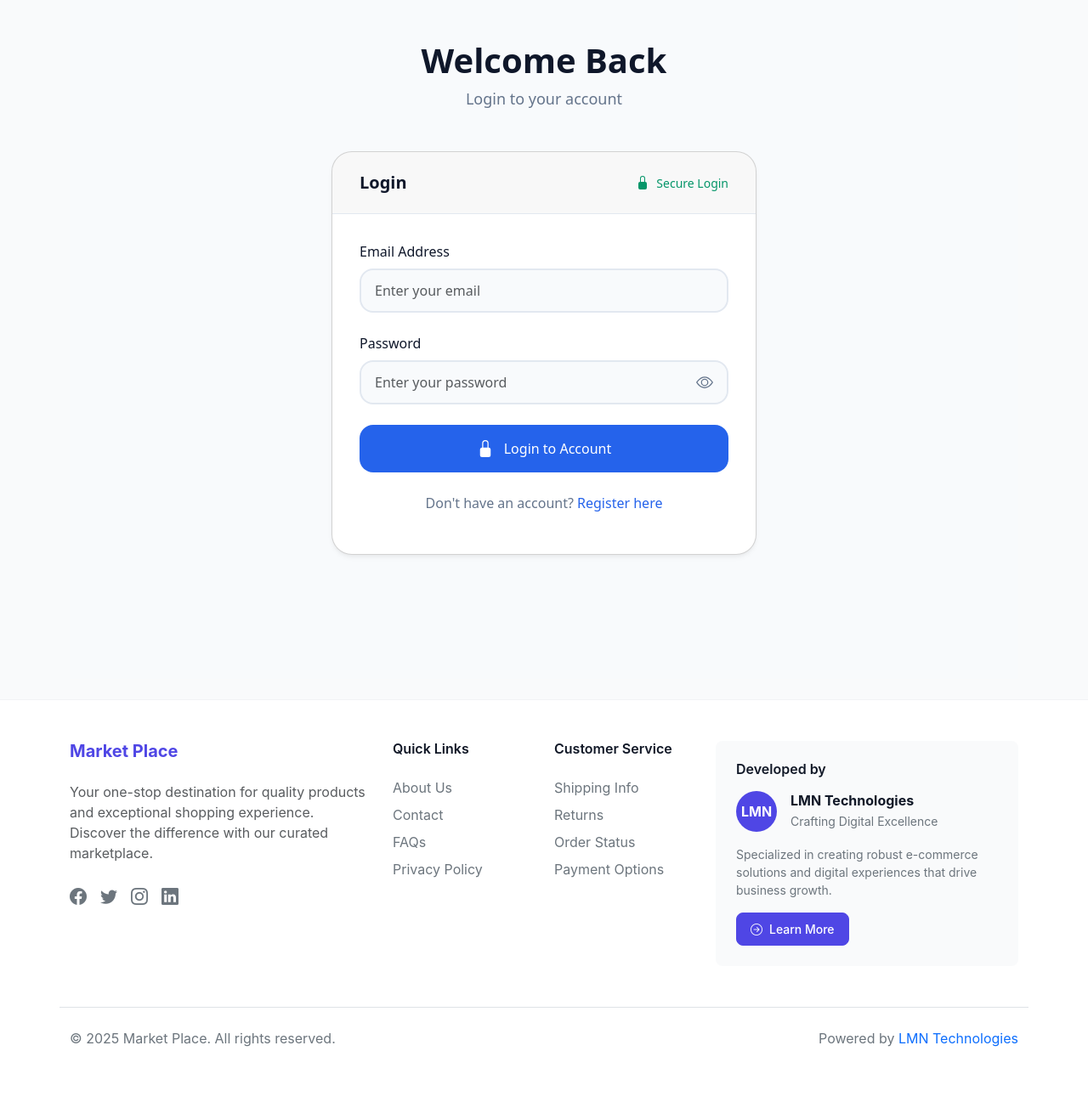
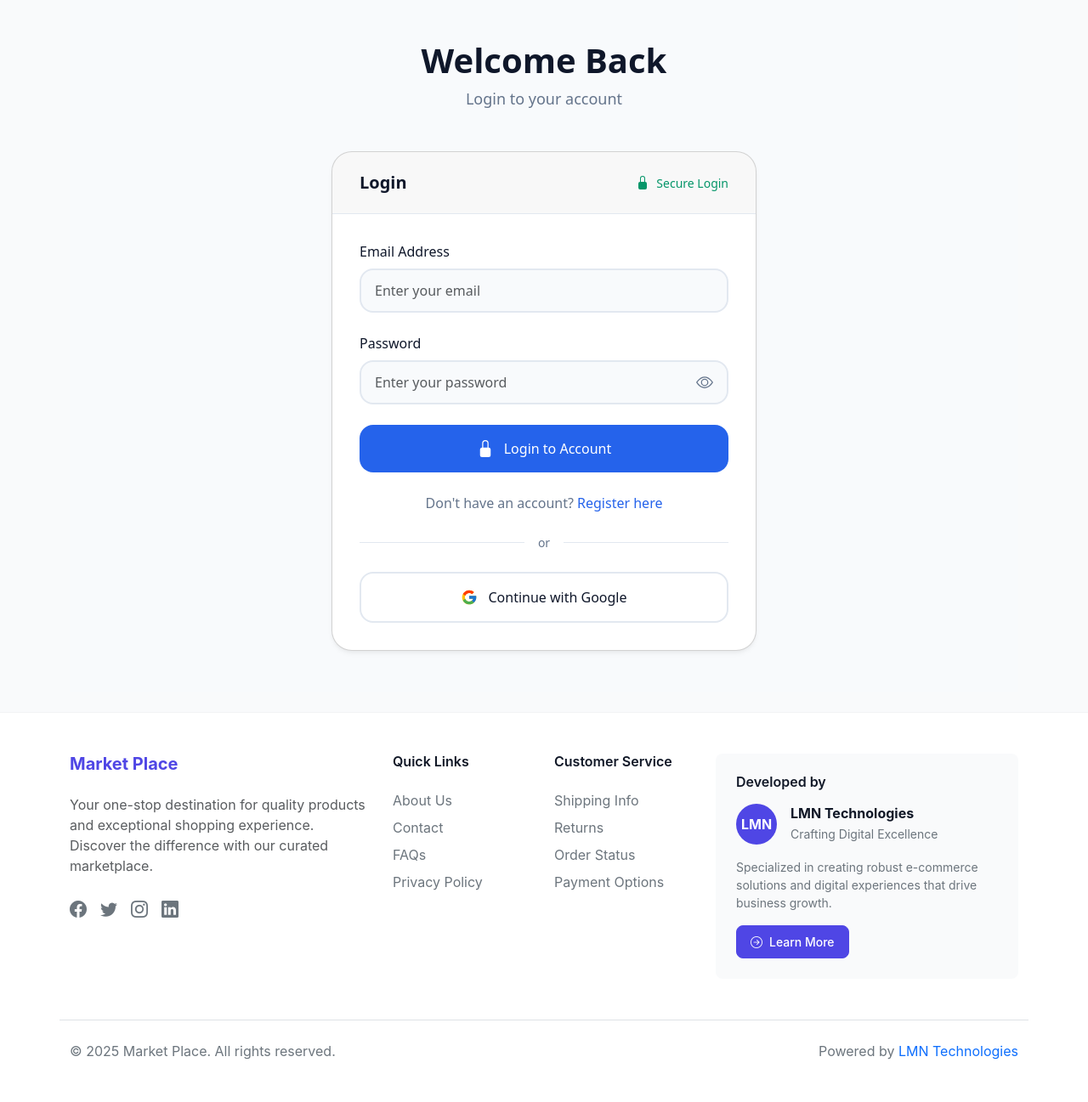
Before and after one commit to Levi-LMN/Market-Place, a Flask app: page /login in a window 1280 px wide. Shown: the part 104-1401 px from the top of the page at 85% size. Before the commit the page ends 1336 px from the top, so only its background shows below. Run offline with Flask 3, Linux system fonts and the light colour scheme; some libraries are stand-ins or nearby versions.

Commit message:
added Google auth

```diff
--- a/app.py
+++ b/app.py
@@ -31,6 +31,11 @@ import json
 from datetime import datetime, timedelta
 import threading
 import time
+# Add these imports at the top of your app.py
+from oauthlib.oauth2 import WebApplicationClient
+import requests
+import json
+from flask import url_for, redirect, request
 
 UPLOAD_FOLDER = 'static/uploads'
 app = Flask(__name__)
@@ -42,6 +47,14 @@ app.config['WTF_CSRF_ENABLED'] = True
 SITE_URL = 'https://levishub.pythonanywhere.com'
 db = SQLAlchemy(app)
 
+
+# Google OAuth2 configuration
+GOOGLE_CLIENT_ID = "your-google-client-id"
+GOOGLE_CLIENT_SECRET = "your-google-client-secret"
+GOOGLE_DISCOVERY_URL = "https://accounts.google.com/.well-known/openid-configuration"
+
+# OAuth2 client setup
+client = WebApplicationClient(GOOGLE_CLIENT_ID)
 
 # Models
 class Role(db.Model):
@@ -1282,8 +1295,88 @@ def update_quantity(order_item_id):
         return jsonify({'error': str(e)}), 500
 
 
+def get_google_provider_cfg():
+    return requests.get(GOOGLE_DISCOVERY_URL).json()
 
 
+@app.route("/login/google")
+def google_login():
+    # Find out what URL to hit for Google login
+    google_provider_cfg = get_google_provider_cfg()
+    authorization_endpoint = google_provider_cfg["authorization_endpoint"]
+
+    # Use library to construct the request for login and provide
+    # scopes that let you retrieve user's profile from Google
+    request_uri = client.prepare_request_uri(
+        authorization_endpoint,
+        redirect_uri=request.base_url + "/callback",
+        scope=["openid", "email", "profile"],
+    )
+    return redirect(request_uri)
+
+
+@app.route("/login/google/callback")
+def google_callback():
+    # Get authorization code Google sent back
+    code = request.args.get("code")
+
+    # Find out what URL to hit to get tokens
+    google_provider_cfg = get_google_provider_cfg()
+    token_endpoint = google_provider_cfg["token_endpoint"]
+
+    # Prepare and send request to get tokens
+    token_url, headers, body = client.prepare_token_request(
+        token_endpoint,
+        authorization_response=request.url,
+        redirect_url=request.base_url,
+        code=code,
+    )
+    token_response = requests.post(
+        token_url,
+        headers=headers,
+        data=body,
+        auth=(GOOGLE_CLIENT_ID, GOOGLE_CLIENT_SECRET),
+    )
+
+    # Parse the tokens
+    client.parse_request_body_response(json.dumps(token_response.json()))
+
+    # Get user info from Google
+    userinfo_endpoint = google_provider_cfg["userinfo_endpoint"]
+    uri, headers, body = client.add_token(userinfo_endpoint)
+    userinfo_response = requests.get(uri, headers=headers, data=body)
+
+    if userinfo_response.json().get("email_verified"):
+        unique_id = userinfo_response.json()["sub"]
+        users_email = userinfo_response.json()["email"]
+        users_name = userinfo_response.json()["given_name"]
+
+        # Check if user exists
+        user = User.query.filter_by(email=users_email).first()
+        if not user:
+            # Create new user
+            user_role = Role.query.filter_by(name='customer').first()
+            user = User(
+                name=users_name,
+                email=users_email,
+                password_hash=generate_password_hash(unique_id),  # Use Google ID as password
+                phone_number="",  # You might want to collect this later
+                role_id=user_role.id,
+                email_verified=True  # Google already verified the email
+            )
+            db.session.add(user)
+            db.session.commit()
+
+        # Begin user session
+        session['user_id'] = user.id
+        session['user_name'] = user.name
+        session['user_role'] = user.role.name
+
+        flash('Successfully logged in with Google!', 'success')
+        return redirect(url_for('home'))
+    else:
+        flash('Google authentication failed.', 'danger')
+        return redirect(url_for('login'))
 
 
 if __name__ == '__main__':
--- a/templates/login.html
+++ b/templates/login.html
@@ -57,6 +57,74 @@
                 <div class="auth-footer">
                     <p>Don't have an account? <a href="{{ url_for('register') }}" class="auth-link">Register here</a></p>
                 </div>
+
+                <!-- Add this inside the auth-form div, after the regular login button -->
+<div class="or-divider">
+    <span>or</span>
+</div>
+
+<button type="button" onclick="window.location.href='{{ url_for('google_login') }}'" class="google-auth-button">
+    <span class="button-content">
+        <svg xmlns="http://www.w3.org/2000/svg" width="20" height="20" viewBox="0 0 48 48">
+            <path fill="#FFC107" d="M43.611 20.083H42V20H24v8h11.303c-1.649 4.657-6.08 8-11.303 8-6.627 0-12-5.373-12-12s5.373-12 12-12c3.059 0 5.842 1.154 7.961 3.039l5.657-5.657C34.046 6.053 29.268 4 24 4 12.955 4 4 12.955 4 24s8.955 20 20 20 20-8.955 20-20c0-1.341-.138-2.65-.389-3.917z"/>
+            <path fill="#FF3D00" d="m6.306 14.691 6.571 4.819C14.655 15.108 18.961 12 24 12c3.059 0 5.842 1.154 7.961 3.039l5.657-5.657C34.046 6.053 29.268 4 24 4 16.318 4 9.656 8.337 6.306 14.691z"/>
+            <path fill="#4CAF50" d="M24 44c5.166 0 9.86-1.977 13.409-5.192l-6.19-5.238A11.91 11.91 0 0 1 24 36c-5.202 0-9.619-3.317-11.283-7.946l-6.522 5.025C9.505 39.556 16.227 44 24 44z"/>
+            <path fill="#1976D2" d="M43.611 20.083H42V20H24v8h11.303a12.04 12.04 0 0 1-4.087 5.571l.003-.002 6.19 5.238C36.971 39.205 44 34 44 24c0-1.341-.138-2.65-.389-3.917z"/>
+        </svg>
+        <span>Continue with Google</span>
+    </span>
+</button>
+
+<style>
+/* Add these styles to your existing CSS */
+.or-divider {
+    display: flex;
+    align-items: center;
+    text-align: center;
+    margin: 1.5rem 0;
+}
+
+.or-divider::before,
+.or-divider::after {
+    content: '';
+    flex: 1;
+    border-bottom: 1px solid #e2e8f0;
+}
+
+.or-divider span {
+    padding: 0 1rem;
+    color: #64748b;
+    font-size: 0.875rem;
+}
+
+.google-auth-button {
+    display: flex;
+    justify-content: center;
+    align-items: center;
+    width: 100%;
+    padding: 1rem 1.5rem;
+    background: white;
+    color: #0f172a;
+    border: 2px solid #e2e8f0;
+    border-radius: 1rem;
+    font-size: 1rem;
+    font-weight: 500;
+    cursor: pointer;
+    transition: all 0.2s;
+}
+
+.google-auth-button:hover {
+    background: #f8fafc;
+    border-color: #cbd5e1;
+    transform: translateY(-2px);
+}
+
+.google-auth-button .button-content {
+    display: flex;
+    align-items: center;
+    gap: 0.75rem;
+}
+</style>
             </div>
         </div>
     </div>
```
